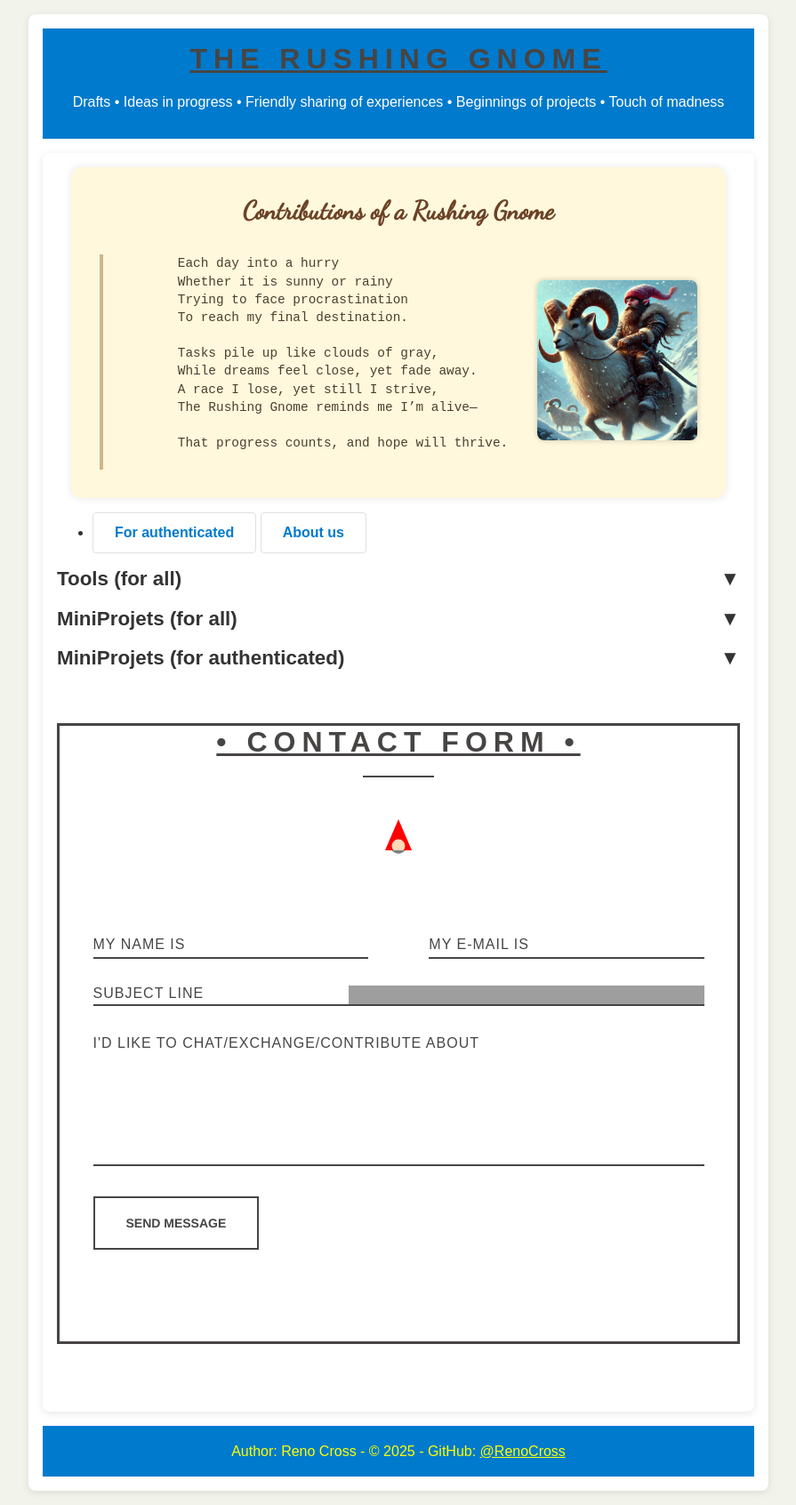
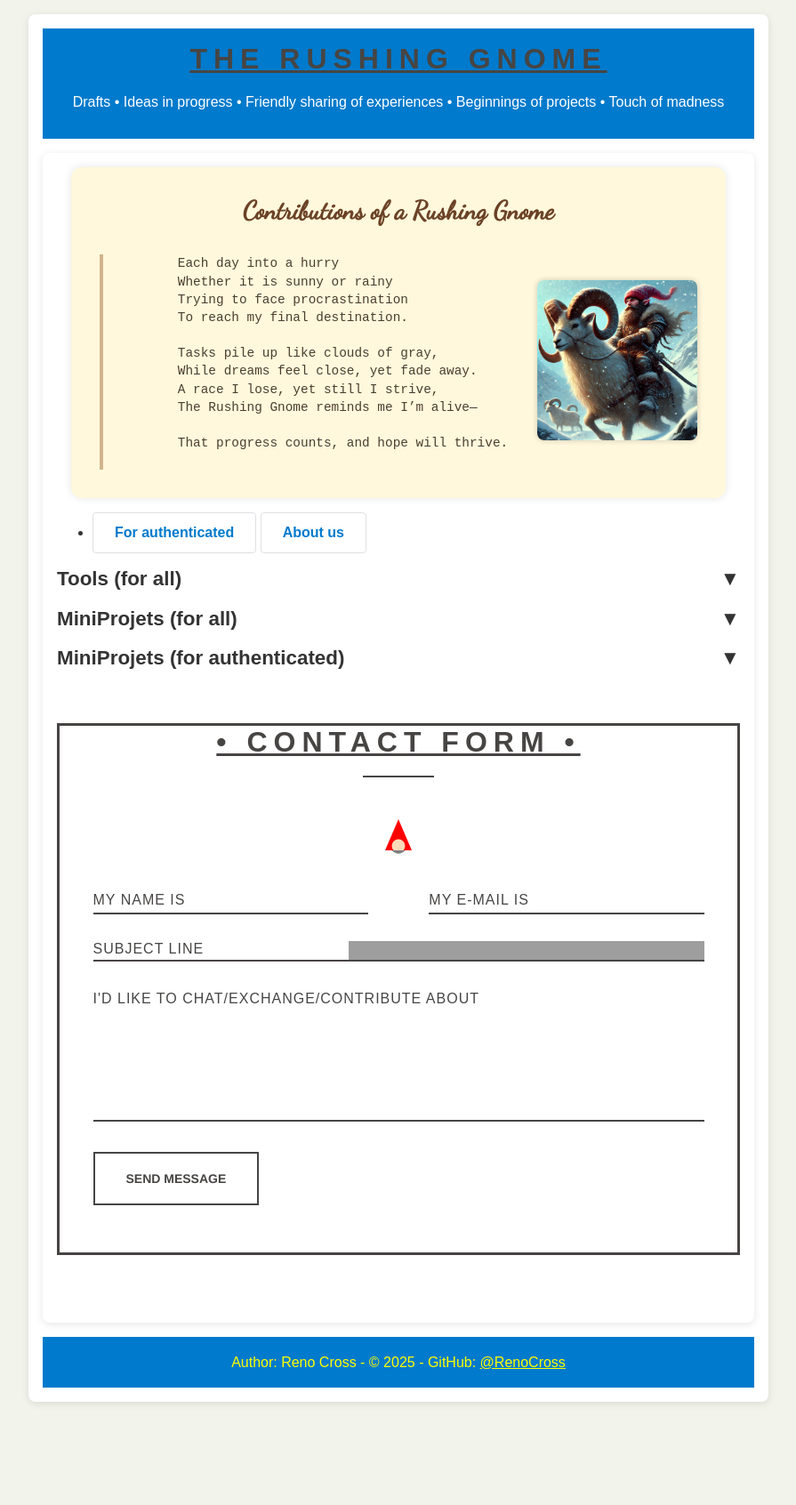
Before and after one commit to RenoCross/the-rushing-gnome, a Jekyll site: the page built from index.html, in a window 1280 px wide. Shown: the whole page at 89% size, without its empty margins (192-1087 px from the left). Built offline with Jekyll 4.4.1, drawn with Linux system fonts in a browser that asks for light colours; after the commit the page ends 1592 px from its top, so only the background shows below that; grey boxes are pictures that could not be loaded.

Commit message:
Update style.css

```diff
--- a/assets/css/style.css
+++ b/assets/css/style.css
@@ -246,7 +246,7 @@ textarea {
 
 form {
   padding: 37.5px;
-  margin: 50px 0;
+  margin: 0 0;
 }
 
 h1 {
```
